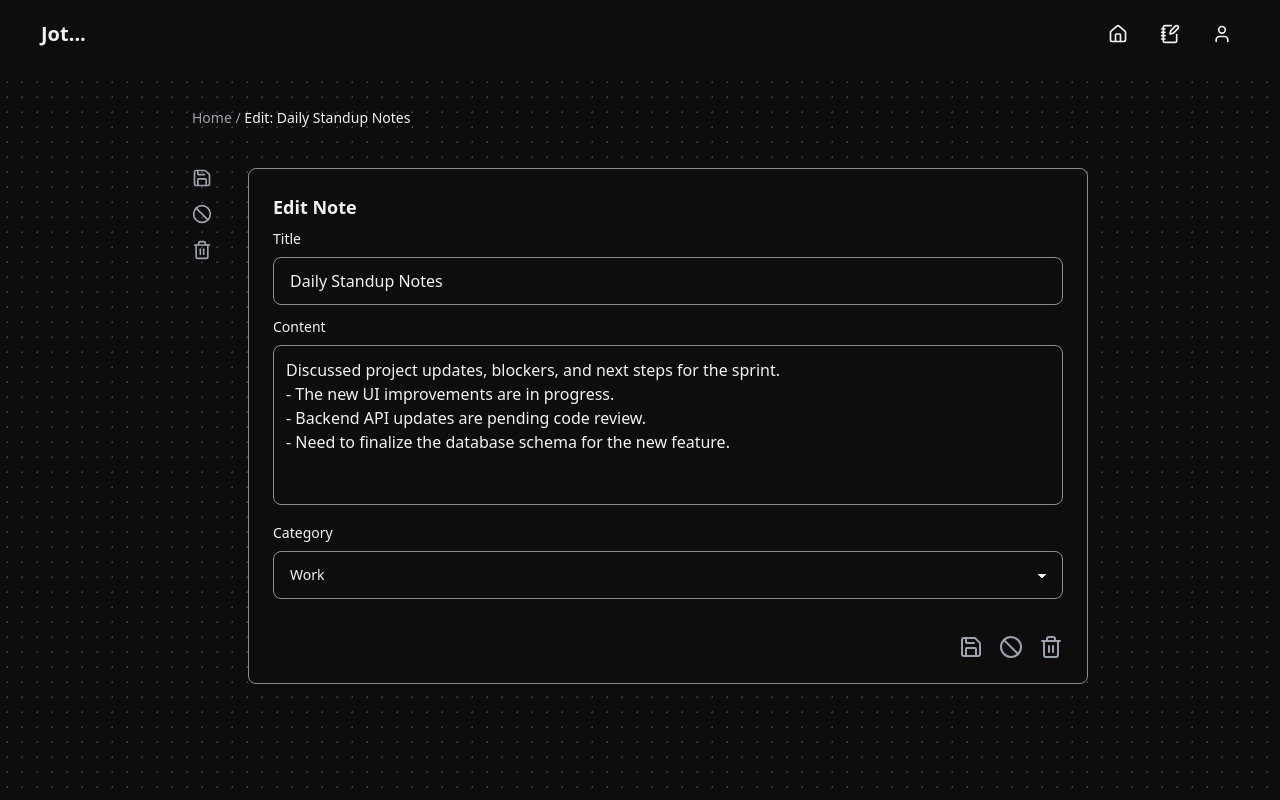
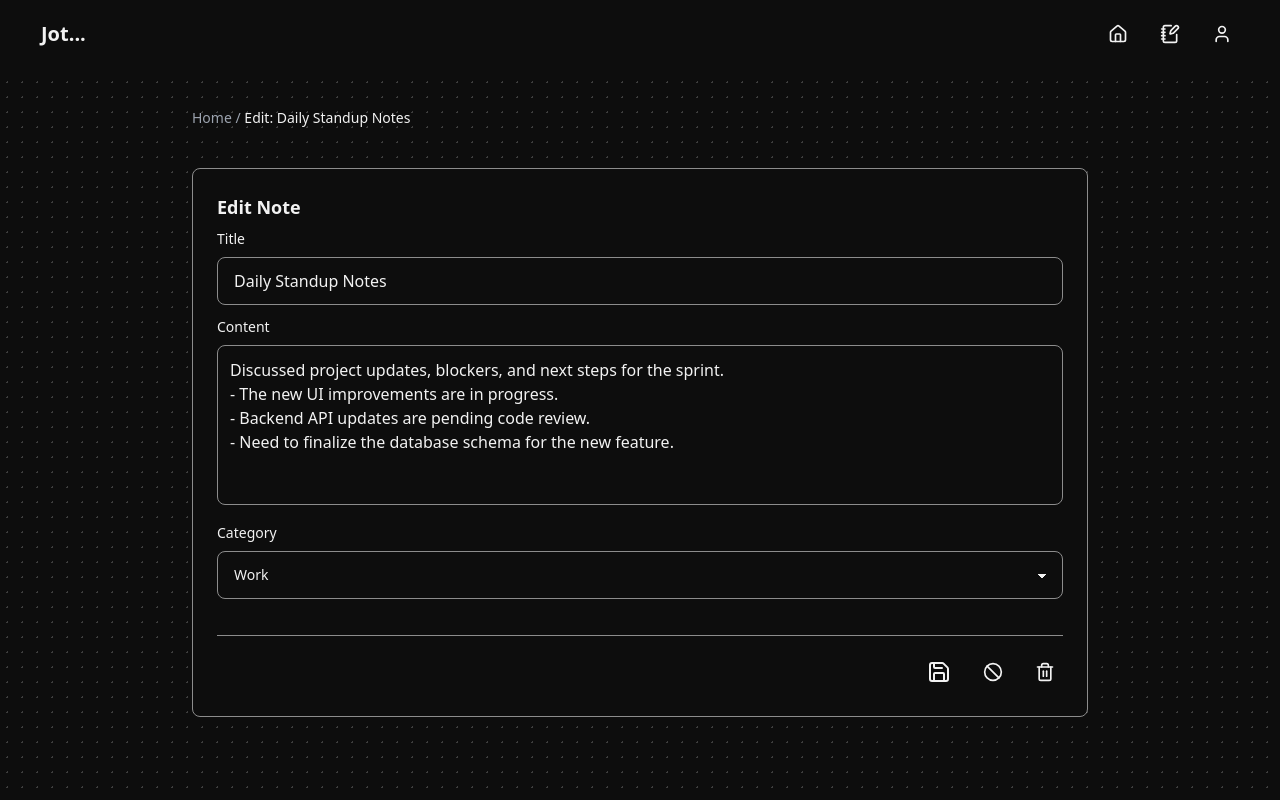
Before and after one commit to TheRealAniko/jot, a React (Vite) app: page /edit/1 in a window 1280 px wide. Built offline with nearby package versions, Linux system fonts and the light colour scheme.

Commit message:
layout fix

```diff
--- a/src/components/NoteForm.jsx
+++ b/src/components/NoteForm.jsx
@@ -57,27 +57,27 @@ const NoteForm = ({ initialData = {}, onSubmit, onDelete }) => {
                 </select>
 
                 {/* Icon-Leiste unten */}
-                <div className="flex justify-end space-x-4 mt-6">
+                <div className="flex justify-end space-x-4 mt-6 border-t border-border pt-4">
                     <button
                         type="submit"
                         title="Save"
-                        className="text-gray-400 hover:text-green-500">
+                        className="p-2 rounded-lg hover:bg-secondary">
                         <Save className="w-6 h-6" />
                     </button>
                     <button
                         type="button"
                         title="Cancel"
                         onClick={() => navigate(-1)}
-                        className="text-gray-400 hover:text-yellow-500">
-                        <Ban className="w-6 h-6" />
+                        className="p-2 rounded-lg hover:bg-yellow-500 transition-colors duration-200">
+                        <Ban className="w-5 h-5 text-text" />
                     </button>
                     {initialData.id && (
                         <button
                             type="button"
                             title="Delete"
                             onClick={onDelete}
-                            className="text-gray-400 hover:text-red-500">
-                            <Trash2 className="w-6 h-6" />
+                            className="p-2 rounded-lg hover:bg-red-500">
+                            <Trash2 className="w-5 h-5 text-text" />
                         </button>
                     )}
                 </div>
--- a/src/pages/EditNote.jsx
+++ b/src/pages/EditNote.jsx
@@ -20,25 +20,8 @@ const EditNote = () => {
                 / <span className="text-text">Edit: {note.title}</span>
             </div>
 
-            {/* Sidebar für Icons (links neben der Notiz) */}
-            <div className="flex space-x-4">
-                <div className="flex flex-col space-y-4 w-10 shrink-0">
-                    <button className="text-gray-400 hover:text-primary">
-                        <Save className="w-5 h-5" />
-                    </button>
-                    <button
-                        onClick={() => navigate(-1)}
-                        className="text-gray-400 hover:text-primary">
-                        <Ban className="w-5 h-5" />
-                    </button>
-                    <button className="text-gray-400 hover:text-red-500">
-                        <Trash2 className="w-5 h-5" />
-                    </button>
-                </div>
-
-                <div className="w-full bg-background rounded-lg border border-border overflow-hidden p-6">
-                    <NoteForm initialData={note} />
-                </div>
+            <div className="w-full bg-background rounded-lg border border-border overflow-hidden p-6">
+                <NoteForm initialData={note} />
             </div>
         </div>
     );
--- a/src/pages/NoteDetail.jsx
+++ b/src/pages/NoteDetail.jsx
@@ -24,20 +24,6 @@ const NoteDetail = () => {
                 </Link>{" "}
                 / <span className="text-text">{note.title}</span>
             </div>
-            {/* Sidebar für Icons (links neben der Notiz) */}
-            <div className="flex space-x-4">
-                <div className="flex flex-col space-y-4 w-10 shrink-0">
-                    <Link
-                        to={`/edit/${id}`}
-                        className="text-gray-400 hover:text-primary">
-                        <button className="text-gray-400 hover:text-primary">
-                            <Pencil className="w-5 h-5" />
-                        </button>
-                    </Link>
-                    <button className="text-gray-400 hover:text-red-500">
-                        <Trash2 className="w-5 h-5" />
-                    </button>
-                </div>
 
             <div className=" bg-background rounded-lg border border-border overflow-hidden">
                 <div
@@ -60,6 +46,18 @@ const NoteDetail = () => {
                         </div>
                     </div>
                 </div>
+                <div className="flex justify-end space-x-4 mt-6 border-t border-border p-2">
+                    <Link
+                        to={`/edit/${id}`}
+                        title="Edit Note"
+                        className="p-2 rounded-lg hover:bg-primary/80 transition-colors duration-200">
+                        <Pencil className="w-5 h-5 text-text" />
+                    </Link>
+                    <button
+                        title="Delete Note"
+                        className="p-2 rounded-lg hover:bg-red-500 transition-colors duration-200">
+                        <Trash2 className="w-5 h-5 text-text" />
+                    </button>
                 </div>
             </div>
         </div>
```
Lines whose indentation alone changed are shown as unchanged.
